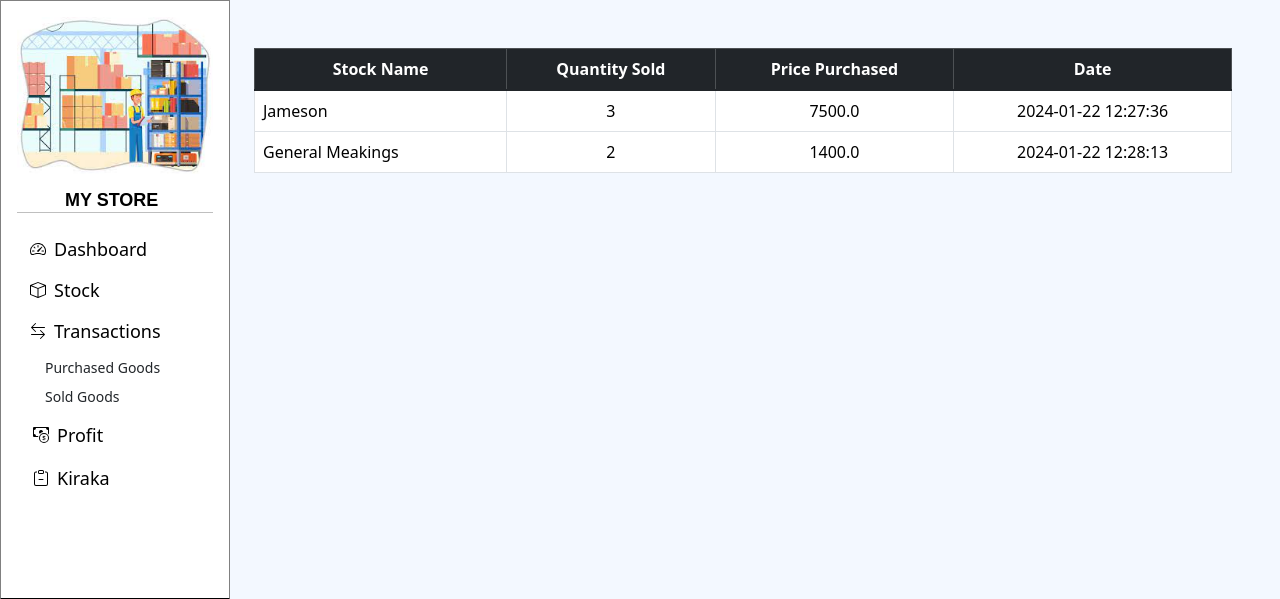
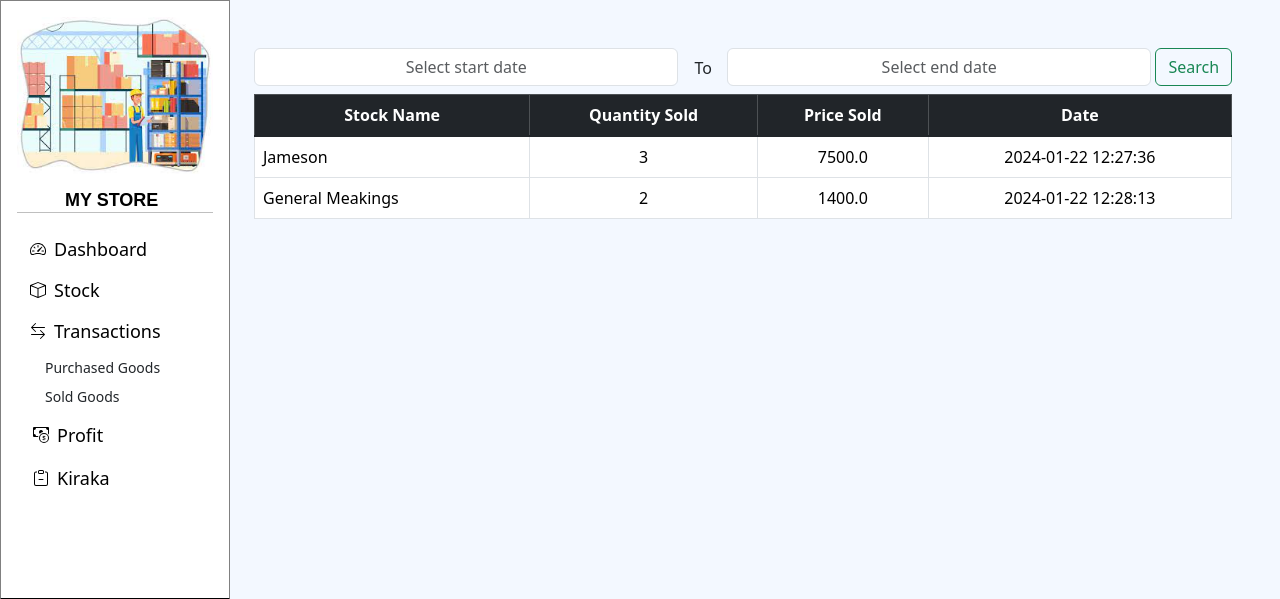
Before and after one commit to EmilioCliff/stock-management-system, a Flask app: page /outtransactions in a window 1280 px wide. Shown: the part 104-703 px from the top of the page. Run offline with Flask 3, Linux system fonts and the light colour scheme; some libraries are stand-ins or nearby versions.

Commit message:
add datepicker to transactions and profit

```diff
--- a/main.py
+++ b/main.py
@@ -1,10 +1,11 @@
 from flask import Flask, current_app, render_template, url_for, redirect, request
 from flask_sqlalchemy import SQLAlchemy
-from datetime import datetime
+from datetime import datetime, timezone
 from flask_bootstrap import Bootstrap5
 from forms import AddForm, EditForm, Restocked, Sold
 import json
 from sqlalchemy.orm.attributes import flag_modified
+import pytz
 
 # Define stockmanager that will have methods for daily operations
 class StockManager:
@@ -97,9 +98,11 @@ class StockManager:
             for item in items:
                 print(f"ID: {item.id}, ITEM: {item.item_name}, Quantity: {item.item_quantity}, Buying Price: {item.buying_price}, Selling Price: {item.selling_price}")
 
-    def number_of_selled_items(self):
-        transactions = db.session.execute(db.select(Transactions).order_by(Transactions.item_id)).scalars()
-        # quantity_sold = {}
+    def number_of_selled_items(self, start_date=None, end_date=None):
+        if start_date != None and end_date != None:
+            transactions = Transactions.query.filter(db.and_(Transactions.timestamp >= start_date, Transactions.timestamp <= end_date)).order_by(Transactions.item_id).all()
+        else:
+            transactions = db.session.execute(db.select(Transactions).order_by(Transactions.item_id)).scalars()
         quantity_sold = []
         count = 0
         current_transaction = None
@@ -205,7 +208,7 @@ class Transactions(db.Model):
     item_id = db.Column(db.Integer, db.ForeignKey("stock.id"))
     itemname = db.relationship("Stock", back_populates="transactions")
     actions = db.Column(db.JSON)
-    timestamp = db.Column(db.DateTime, default=datetime.utcnow)
+    timestamp = db.Column(db.DateTime, default=lambda: datetime.now(), onupdate=lambda: datetime.now())
     """
     {
         'purchase': {'quantity':added_quantity, 'price':item.buying_price},
@@ -286,17 +289,27 @@ def edit(stock_id):
         return redirect(url_for('stock'))
     return render_template('edit.html', form=edit_form)
 
-@app.route("/intransactions")
+@app.route("/intransactions", methods=['POST', 'GET'])
 def intransactions():
     all_transactions = db.session.execute(db.select(Transactions)).scalars().all()
-    # buy_transactions = [[db.get_or_404(Stock, transaction.item_id).item_name, transaction.added_quantity, db.get_or_404(Stock, transaction.item_id).buying_price*transaction.added_quantity, (transaction.timestamp).strftime("%Y-%m-%d %H:%M:%S")]for transaction in all_transactions if transaction.added_quantity > 0]
+    if request.method == "POST":
+        start_date = datetime.strptime(request.form.get("startDate", ""), "%Y-%m-%d")
+        end_date = datetime.strptime(request.form.get("endDate", ""), "%Y-%m-%d")
+        result = Transactions.query.filter(db.and_(Transactions.timestamp >= start_date, Transactions.timestamp <= end_date)).all()
+        buy_transactions = [[db.get_or_404(Stock, transaction.item_id).item_name, json.loads(transaction.actions)['purchase']['quantity'], json.loads(transaction.actions)['purchase']['price']*json.loads(transaction.actions)['purchase']['quantity'], (transaction.timestamp).strftime("%Y-%m-%d %H:%M:%S")]for transaction in result if json.loads(transaction.actions)['purchase']['quantity'] > 0]
+        return render_template("purchasetransactions.html", transactions=buy_transactions)
     buy_transactions = [[db.get_or_404(Stock, transaction.item_id).item_name, json.loads(transaction.actions)['purchase']['quantity'], json.loads(transaction.actions)['purchase']['price']*json.loads(transaction.actions)['purchase']['quantity'], (transaction.timestamp).strftime("%Y-%m-%d %H:%M:%S")]for transaction in all_transactions if json.loads(transaction.actions)['purchase']['quantity'] > 0]
     return render_template("purchasetransactions.html", transactions=buy_transactions)
 
 @app.route("/outtransactions")
 def outtransactions():
     all_transactions = db.session.execute(db.select(Transactions)).scalars().all()
-    # sold_transactions = [[db.get_or_404(Stock, transaction.item_id).item_name, transaction.sold_quantity, db.get_or_404(Stock, transaction.item_id).buying_price*transaction.sold_quantity, (transaction.timestamp).strftime("%Y-%m-%d %H:%M:%S")]for transaction in all_transactions if transaction.sold_quantity > 0]
+    if request.method == "POST":
+        start_date = datetime.strptime(request.form.get("startDate", ""), "%Y-%m-%d")
+        end_date = datetime.strptime(request.form.get("endDate", ""), "%Y-%m-%d")
+        result = Transactions.query.filter(db.and_(Transactions.timestamp >= start_date, Transactions.timestamp <= end_date)).all()
+        sold_transactions = [[db.get_or_404(Stock, transaction.item_id).item_name, json.loads(transaction.actions)['sold']['quantity'], json.loads(transaction.actions)['sold']['price_sold']*json.loads(transaction.actions)['sold']['quantity'], (transaction.timestamp).strftime("%Y-%m-%d %H:%M:%S")]for transaction in result if json.loads(transaction.actions)['sold']['quantity'] > 0]
+        return render_template("soldtransactions.html", transactions=sold_transactions)
     sold_transactions = [[db.get_or_404(Stock, transaction.item_id).item_name, json.loads(transaction.actions)['sold']['quantity'], json.loads(transaction.actions)['sold']['price_sold']*json.loads(transaction.actions)['sold']['quantity'], (transaction.timestamp).strftime("%Y-%m-%d %H:%M:%S")]for transaction in all_transactions if json.loads(transaction.actions)['sold']['quantity'] > 0]
     return render_template("soldtransactions.html", transactions=sold_transactions)
 
@@ -320,8 +333,12 @@ def sold():
         return redirect(url_for('stock'))
     return render_template("sold.html", stocks=all_items)
 
-@app.route("/profit")
+@app.route("/profit", methods=['POST', 'GET'])
 def profit():
+    if request.method == 'POST':
+        start_date = datetime.strptime(request.form.get("startDate", ""), "%Y-%m-%d")
+        end_date = datetime.strptime(request.form.get("endDate", ""), "%Y-%m-%d")
+        data_sold = stock_manager.number_of_selled_items(start_date=start_date, end_date=end_date)
     data_sold = stock_manager.number_of_selled_items()
     return render_template("profit.html", all_data=data_sold)
 
--- a/templates/index.html
+++ b/templates/index.html
@@ -144,8 +144,8 @@
           format: 'yyyy-mm-dd',
           autoclose: true,
           todayHighlight: true,
-          startDate: '2022-10-04',
-          endDate: '2023-02-14',
+          startDate: '2023-12-31',
+          endDate: new Date(),
           clearBtn: true
       });
 
@@ -153,9 +153,17 @@
           format: 'yyyy-mm-dd',
           autoclose: true,
           todayHighlight: true,
-          startDate: '2022-10-04',
-          endDate: '2023-02-14',
+          startDate: '2023-12-31',
+          endDate: '2024-02-02',
           clearBtn: true
+      });
+        // Update the startDate option of the second datepicker when the first date is changed
+      $('#startDate').on('changeDate', function (e) {
+          // Get the selected date from the first datepicker
+          var selectedDate = e.date;
+
+         // Set the selected date as the startDate of the second datepicker
+          $('#endDate').datepicker('setStartDate', selectedDate);
       });
     </script>
 </body>
--- a/templates/soldtransactions.html
+++ b/templates/soldtransactions.html
@@ -1,12 +1,20 @@
 {% extends 'index.html' %}
 {% block content %}
 <div class="container-fluid mt-5">
-    <table class="table table-bordered">
+  <form role="search" method="post" action="{{ url_for('outtransactions') }}" autocomplete="off">
+    <div class="col-md-6 input-group date input-daterange">
+      <input type="text" class="form-control rounded" id="startDate" name="startDate" placeholder="Select start date" data-provide="datepicker">
+      <div class="input-group-addon mx-3 mt-2">To</div>
+      <input type="text" class="form-control rounded" id="endDate" name="endDate" placeholder="Select end date" data-provide="datepicker">
+      <button class="btn btn-outline-success ms-1 rounded" type="submit">Search</button>
+  </div>
+  </form>
+    <table class="table table-bordered mt-2">
         <thead class="table-dark text-center">
           <tr class="p-2">
             <th scope="col">Stock Name</th>
             <th scope="col">Quantity Sold</th>
-            <th scope="col">Price Purchased</th>
+            <th scope="col">Price Sold</th>
             <th scope="col">Date</th>
           </tr>
         </thead>
```
Also changed, not shown: templates/profit.html (+4 -3 lines), templates/purchasetransactions.html (+9 -1 lines), instance/stock-management.db.
